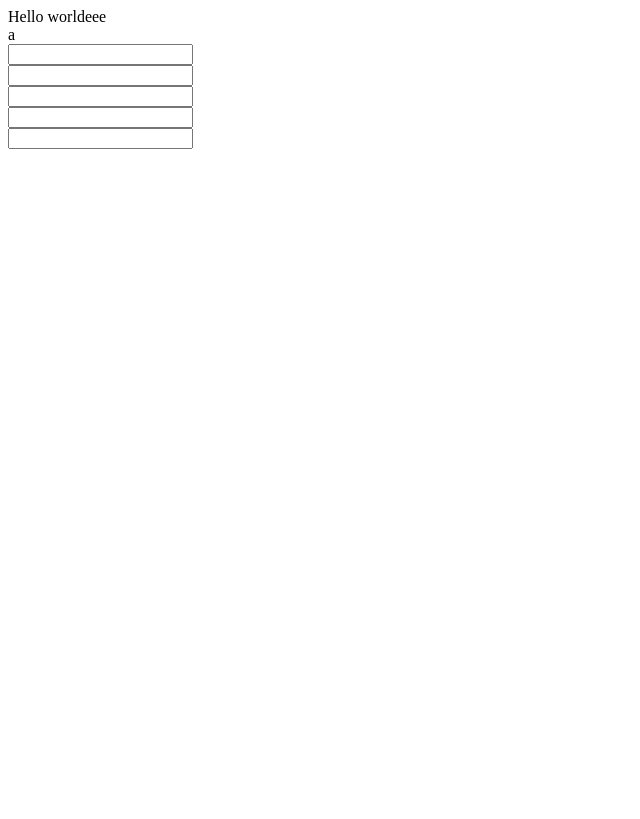
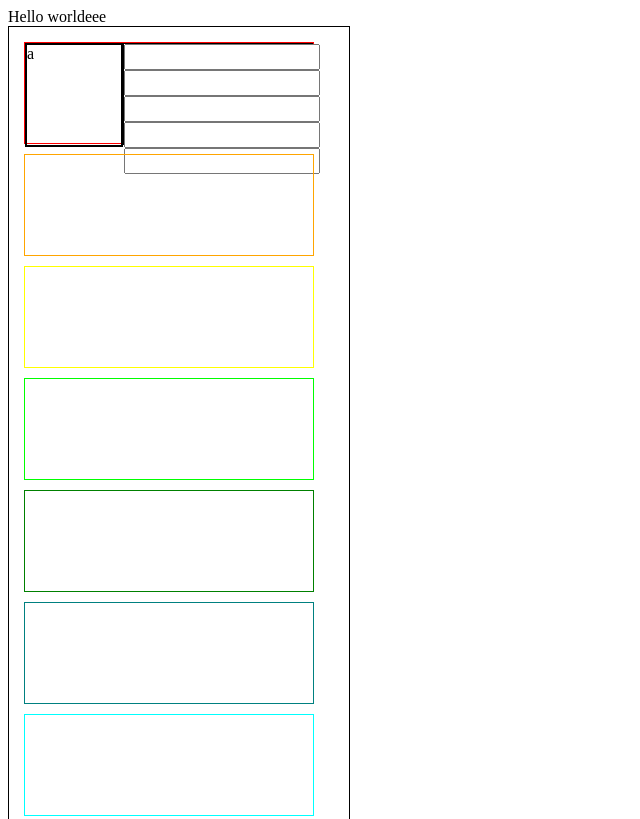
Before and after one commit to Theultrasheeplord/Teambuilder, a plain HTML site: page index.html in a window 1280 px wide. Shown: the top 819 px of the page, without its empty margins (0-640 px from the left). Drawn offline with Linux system fonts and the light colour scheme.

Commit message:
Update index.html

```diff
--- a/index.html
+++ b/index.html
@@ -5,7 +5,7 @@
     <meta charset="utf-8">
     <meta name="viewport" content="width=device-width">
 
-    <link href="style.css" rel="stylesheet" type="text/css" />
+    <link href="StyleSheet.css" rel="stylesheet" type="text/css" />
 </head>
 
 <body>
```
